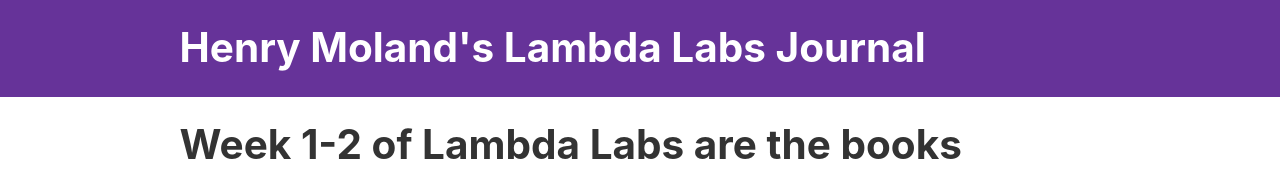
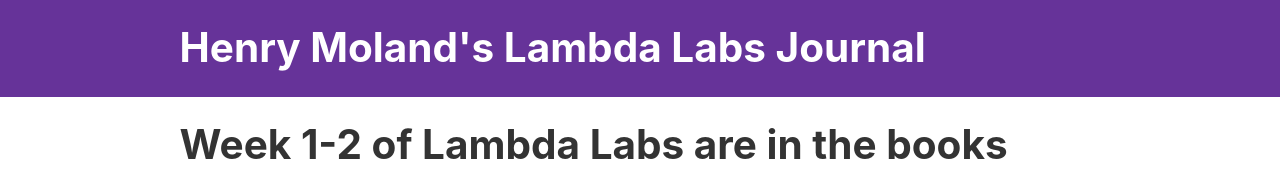
Before and after one commit to henrymoland/lambda-labs-gatsby-jourbal, a Gatsby site: page / in a window 1280 px wide. Shown: the top 190 px of the page. Built offline with nearby package versions, Linux system fonts and the light colour scheme; Gatsby itself is replaced by a stand-in of ours.

Commit message:
Fixed title

```diff
--- a/src/pages/index.js
+++ b/src/pages/index.js
@@ -6,7 +6,7 @@
 
 const IndexPage = () => (
   <Layout>
-    <h1>Week 1-2 of Lambda Labs are the books</h1>
+    <h1>Week 1-2 of Lambda Labs are in the books</h1>
     <p>The first of week of Lambda Labs just came to an end! The week began with an introduction of our 5 member team and a group effort and hash out a TDD (Technical Design Document) for our capstone project (Pay Me). The TDD purpose is to determine the requirements of what problem our application will solve (Allow administrators to upload new invoicestot he server, view open invoices and request payment from customers), who our target user would be (Business owners and users with clients) and how our design and feature will separate our application from the competition (Simple design, easy to use and navigate allow customer to pay invoice online).
     <br></br>
 <br></br>
```
